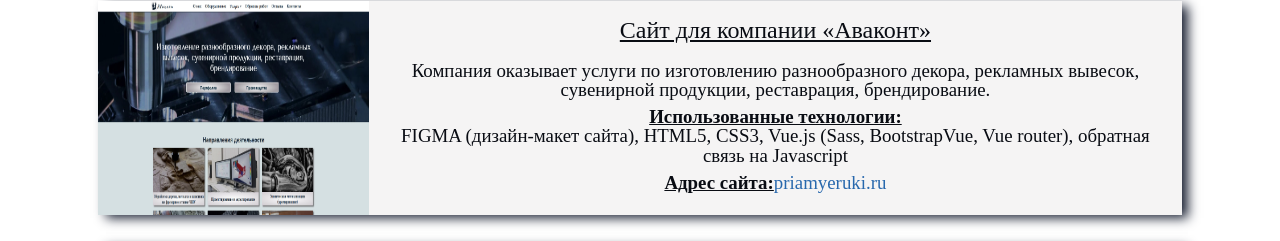
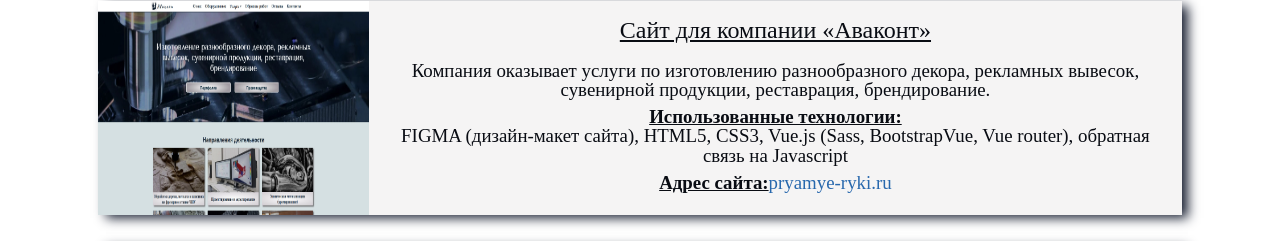
Before and after one commit to AnigalHub/Portfolio, a Nuxt app: page / in a window 1280 px wide. Shown: the part 2888-3129 px from the top of the page. Built offline with nearby package versions, Linux system fonts and the light colour scheme.

Commit message:
добавлены реальные url сайтов{

```diff
--- a/components/works.vue
+++ b/components/works.vue
@@ -61,8 +61,8 @@
                 descr_company:'Компания оказывает услуги по изготовлению разнообразного декора, рекламных вывесок,\n' +
                   'сувенирной продукции, реставрация, брендирование.',
                 tecnology:'FIGMA (дизайн-макет сайта), HTML5, CSS3, Vue.js (Sass, BootstrapVue, Vue router), обратная связь на Javascript',
-                url:'',
-                website:'priamyeruki.ru',
+                url:'http://pryamye-ryki.ru/',
+                website:'pryamye-ryki.ru',
               },
               {
                 src:'./home_avacont.jpg',
@@ -71,7 +71,7 @@
                 descr_company:'Компания занимается изготовлением накладок из дерева под розетки,\n' +
                   ' выключатели, радиаторы, светильники и карнизы разных производителей.',
                 tecnology:'Создание макета сайта с помощью FIGMA. Разработка лендинга на Vue.js, HTML5, SASS, форма обратной связи и подсчет стоимости товара на JavaScript',
-                url:'',
+                url:'http://avacont.ru/',
                 website:'avacont.ru',
               }
             ]
```
